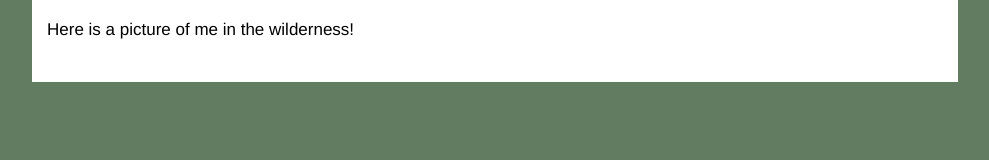
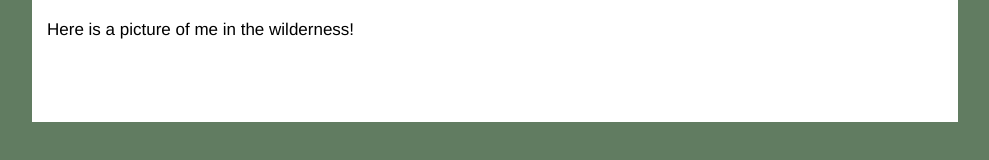
Before and after one commit to petergramaglia/petergramaglia.github.io, a plain HTML site: page index.html in a window 1280 px wide. Shown: the part 566-726 px from the top of the page, without its empty margins (145-1134 px from the left). Drawn offline with Linux system fonts and the light colour scheme.

Commit message:
background color

```diff
--- a/style.css
+++ b/style.css
@@ -9,7 +9,7 @@ body {
   height: auto;
   background-color: white;
   margin: 1em auto;
-  padding: 15px 15px 25px 15px;
+  padding: 15px 15px 65px 15px;
   max-width: 1400px;
 }
 
```
